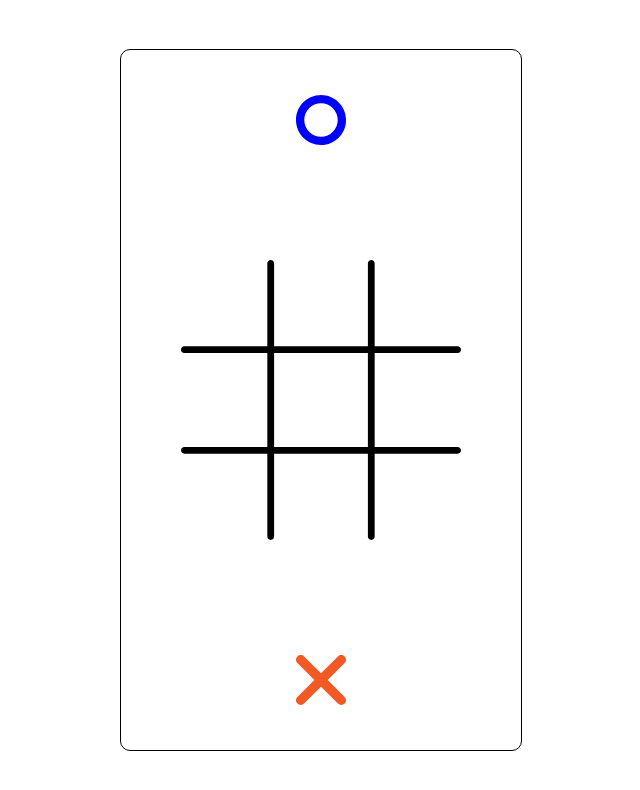
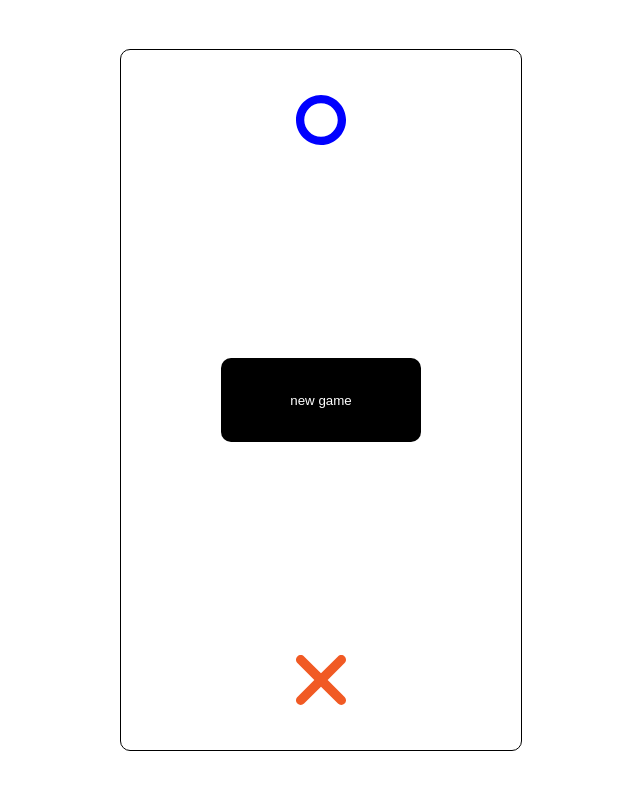
Before and after one commit to textencoder/tic-tac-toe, a plain HTML site: page index.html in a window 1280 px wide. Shown: the whole page, without its empty margins (319-959 px from the left). Drawn offline with Linux system fonts and the light colour scheme.

Commit message:
added start game button on load and between games

```diff
--- a/index.html
+++ b/index.html
@@ -11,6 +11,10 @@
     <div id="game">
         <div class="player">
             <img src="/assets/o.svg" alt="">
+        </div>
+
+        <div id="start-container">
+            <button>new game</button>
         </div>
 
         <div id="board-container">
--- a/script.js
+++ b/script.js
@@ -1,3 +1,7 @@
+const startContainer = document.getElementById('start-container');
+const boardContainer = document.getElementById('board-container');
+
+
 let board = [];
 let bool = false;
 
@@ -57,7 +61,7 @@ function wrapItUp(winner) {
     cleanUpDom();
 }
 
-window.addEventListener('DOMContentLoaded', setBoard);
+window.addEventListener('DOMContentLoaded', intermission);
 
 document.querySelectorAll('.grid-item').forEach(button => {
     button.addEventListener('click', () => {
@@ -74,5 +78,18 @@ function cleanUpDom() {
             button.innerHTML = '';
         })
     }, 0)
+    intermission();
+}
 
+function intermission() {
+    startContainer.style.display = 'grid';
+    boardContainer.style.display = 'none';
 }
+
+function newGame() {
+    setBoard();
+    startContainer.style.display = 'none';
+    boardContainer.style.display = 'grid';
+}
+
+document.querySelector('#start-container button').addEventListener('click', newGame)
--- a/styles.css
+++ b/styles.css
@@ -66,3 +66,18 @@ body {
         width: 25%;
     }
 }
+
+#start-container {
+    display: none;
+    place-items: center;
+
+    button {
+        width: 50%;
+        height: 20%;
+        border: none;
+        background-color: black;
+        color: white;
+        cursor: pointer;
+        border-radius: 10px;
+    }
+}
```
